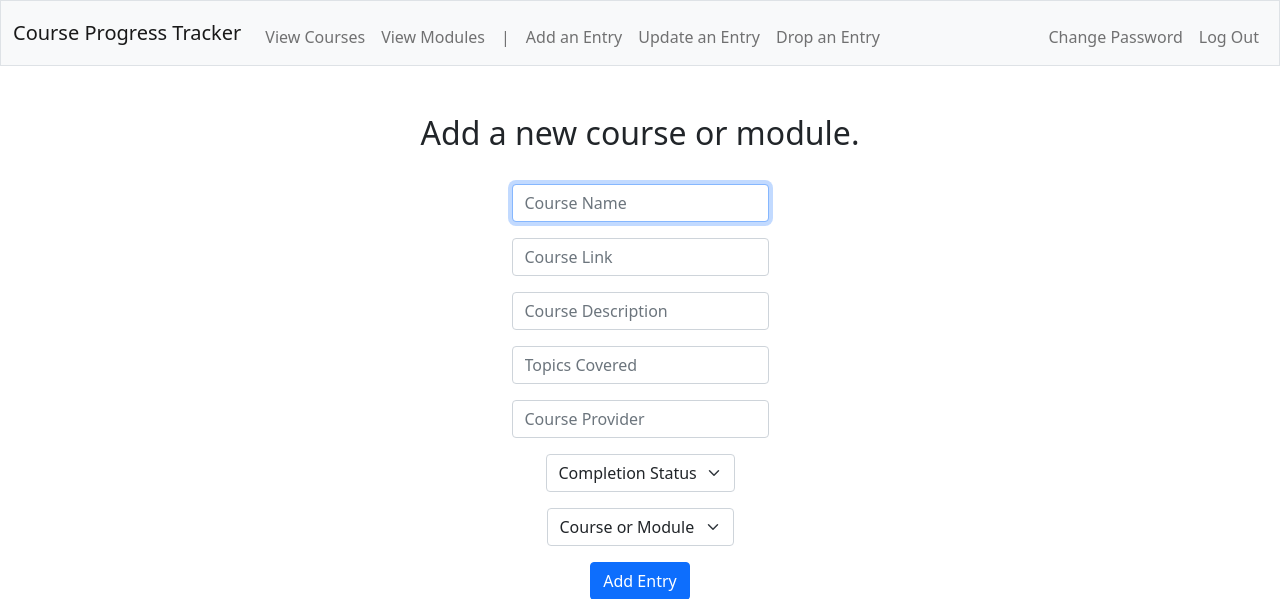
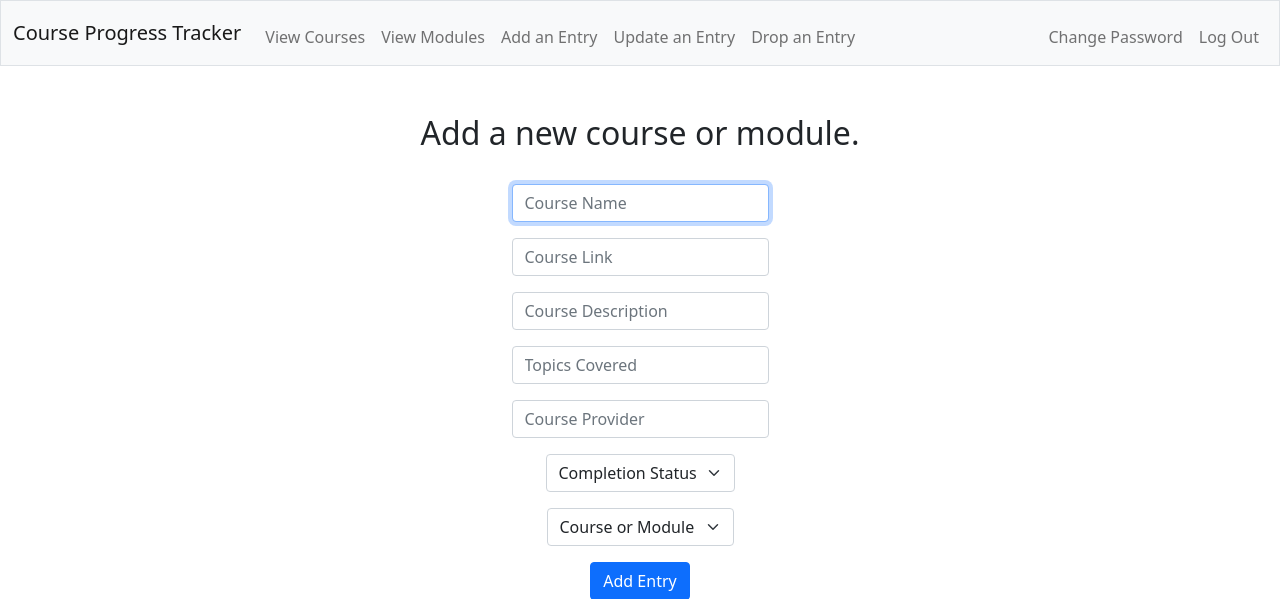
Before and after one commit to corey-richardson/course-progress-tracker, a Flask app: page /add in a window 1280 px wide. Shown: the top 599 px of the page. Run offline with Flask 3, Linux system fonts and the light colour scheme; a user stored in the database is signed in.

Commit message:
Navbar - Removed '|' seperator char

```diff
--- a/mysite/templates/layout.html
+++ b/mysite/templates/layout.html
@@ -30,7 +30,6 @@
                         <ul class="navbar-nav me-auto mt-2">
                             <li class="nav-item"><a class="nav-link" href="/">View Courses</a></li>
                             <li class="nav-item"><a class="nav-link" href="/modules">View Modules</a></li>
-                            <li class="nav-item"><a class="nav-link">|</a></li>
                             <li class="nav-item"><a class="nav-link" href="/add">Add an Entry</a></li>
                             <li class="nav-item"><a class="nav-link" href="/update">Update an Entry</a></li>
                             <li class="nav-item"><a class="nav-link" href="/drop">Drop an Entry</a></li>
```
